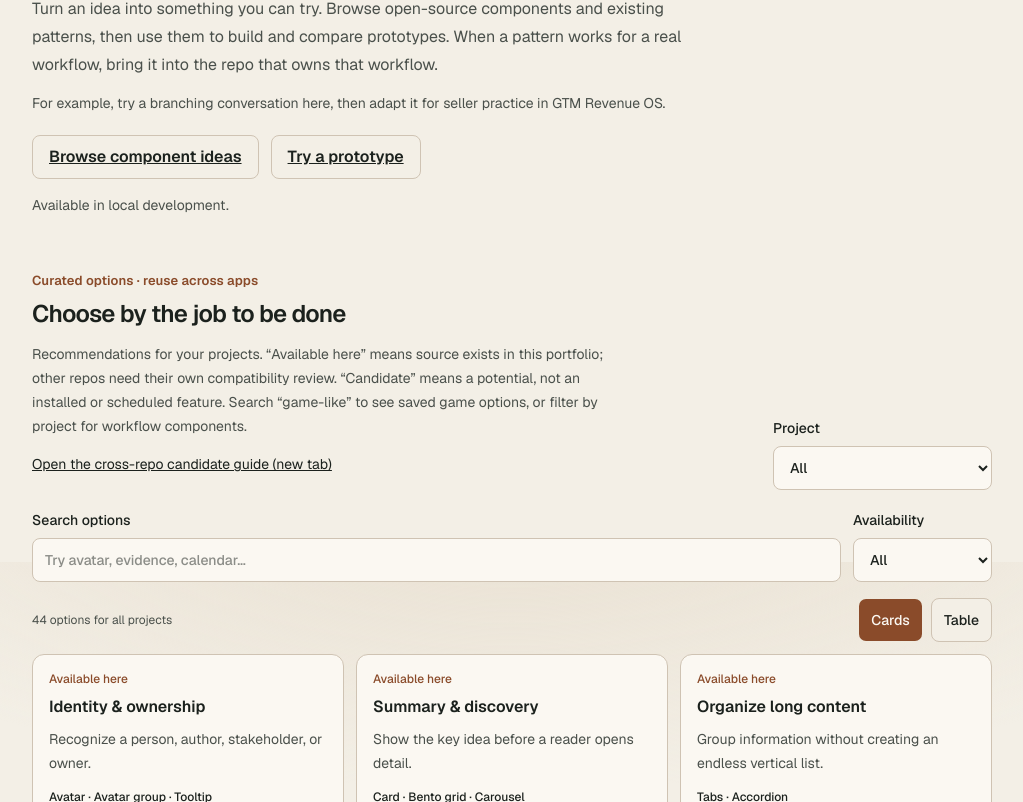
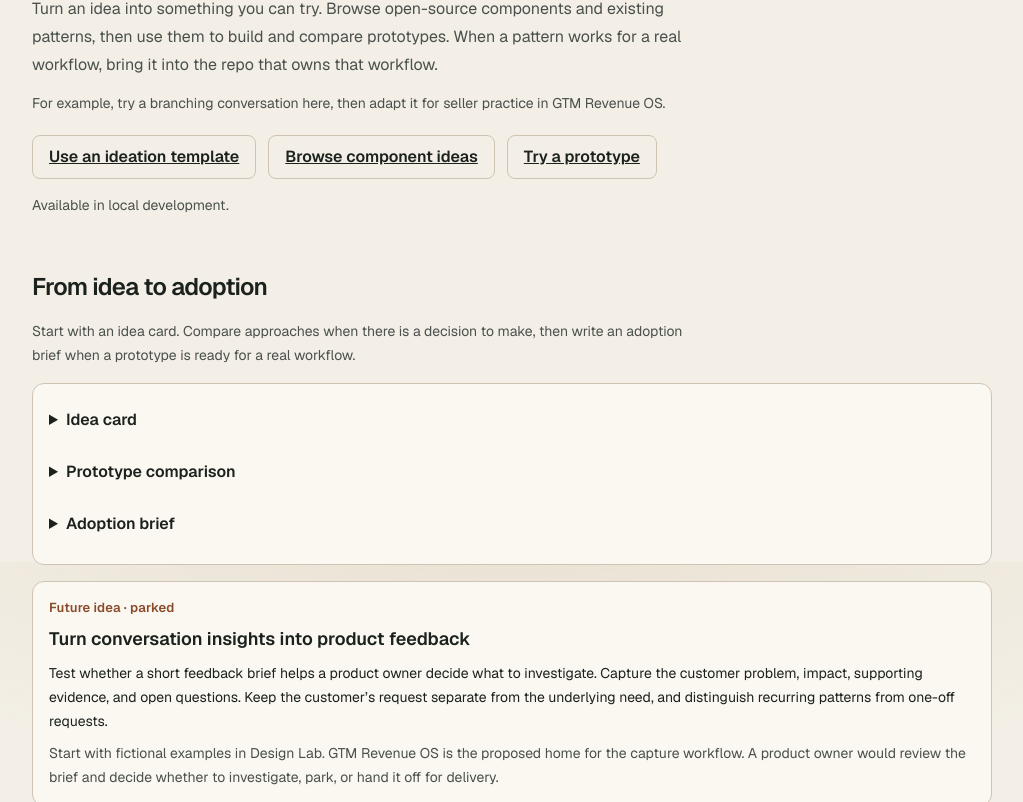
Before and after one commit to heyfunwhoa/byjoyaing-portfolio, a Next.js app: page /design-lab in a window 1280 px wide. Shown: the part 238-1040 px from the top of the page, without its empty margins (128-1151 px from the left). Built offline with nearby package versions, Linux system fonts and the light colour scheme.

Commit message:
docs(KRU-150): add Design Lab ideation templates and feedback candidate

```diff
--- a/app/design-lab/page.tsx
+++ b/app/design-lab/page.tsx
@@ -59,6 +59,9 @@ export default function DesignLabPage() {
             For example, try a branching conversation here, then adapt it for seller practice in GTM Revenue OS.
           </p>
           <nav aria-label="Start exploring Design Lab" className="mt-5 flex flex-wrap gap-3">
+            <a href="#ideation-title" className="inline-flex min-h-11 items-center rounded-lg border border-border px-4 py-2 font-semibold underline">
+              Use an ideation template
+            </a>
             <a href="#component-ideas" className="inline-flex min-h-11 items-center rounded-lg border border-border px-4 py-2 font-semibold underline">
               Browse component ideas
             </a>
@@ -68,6 +71,37 @@ export default function DesignLabPage() {
           </nav>
           <p className="mt-4 text-sm text-muted">Available in local development.</p>
         </header>
+
+        <section aria-labelledby="ideation-title" className="space-y-4">
+          <h2 id="ideation-title" className="font-display text-2xl tracking-tight">From idea to adoption</h2>
+          <p className="max-w-2xl text-sm leading-6 text-muted">
+            Start with an idea card. Compare approaches when there is a decision to make, then write an adoption brief when a prototype is ready for a real workflow.
+          </p>
+          <div className="space-y-2 rounded-xl border border-border bg-card p-4">
+            <details>
+              <summary className="min-h-11 cursor-pointer py-2 font-semibold">Idea card</summary>
+              <p className="pb-3 text-sm leading-6">Who needs help? What are they trying to do? What outcome would improve their work? What is the smallest thing you could try? Where else could this help?</p>
+            </details>
+            <details>
+              <summary className="min-h-11 cursor-pointer py-2 font-semibold">Prototype comparison</summary>
+              <p className="pb-3 text-sm leading-6">Name a simple baseline and one alternative. Give both the same task. Record what you expect, what you observed, and whether to adopt, revise, or park the idea.</p>
+            </details>
+            <details>
+              <summary className="min-h-11 cursor-pointer py-2 font-semibold">Adoption brief</summary>
+              <p className="pb-3 text-sm leading-6">Name the destination repo and owner, what to reuse, and what the owning workflow needs to supply. Link the evidence, acceptance criteria, and Linear issue.</p>
+            </details>
+          </div>
+          <aside aria-labelledby="product-feedback-idea" className="rounded-xl border border-border bg-card p-4">
+            <p className="editorial-eyebrow text-accent">Future idea · parked</p>
+            <h3 id="product-feedback-idea" className="mt-2 text-lg font-semibold">Turn conversation insights into product feedback</h3>
+            <p className="mt-2 text-sm leading-6">
+              Test whether a short feedback brief helps a product owner decide what to investigate. Capture the customer problem, impact, supporting evidence, and open questions. Keep the customer’s request separate from the underlying need, and distinguish recurring patterns from one-off requests.
+            </p>
+            <p className="mt-2 text-sm leading-6 text-muted">
+              Start with fictional examples in Design Lab. GTM Revenue OS is the proposed home for the capture workflow. A product owner would review the brief and decide whether to investigate, park, or hand it off for delivery.
+            </p>
+          </aside>
+        </section>
 
         <div id="component-ideas" tabIndex={-1} className="scroll-mt-24">
           <ComponentOptions />
```
